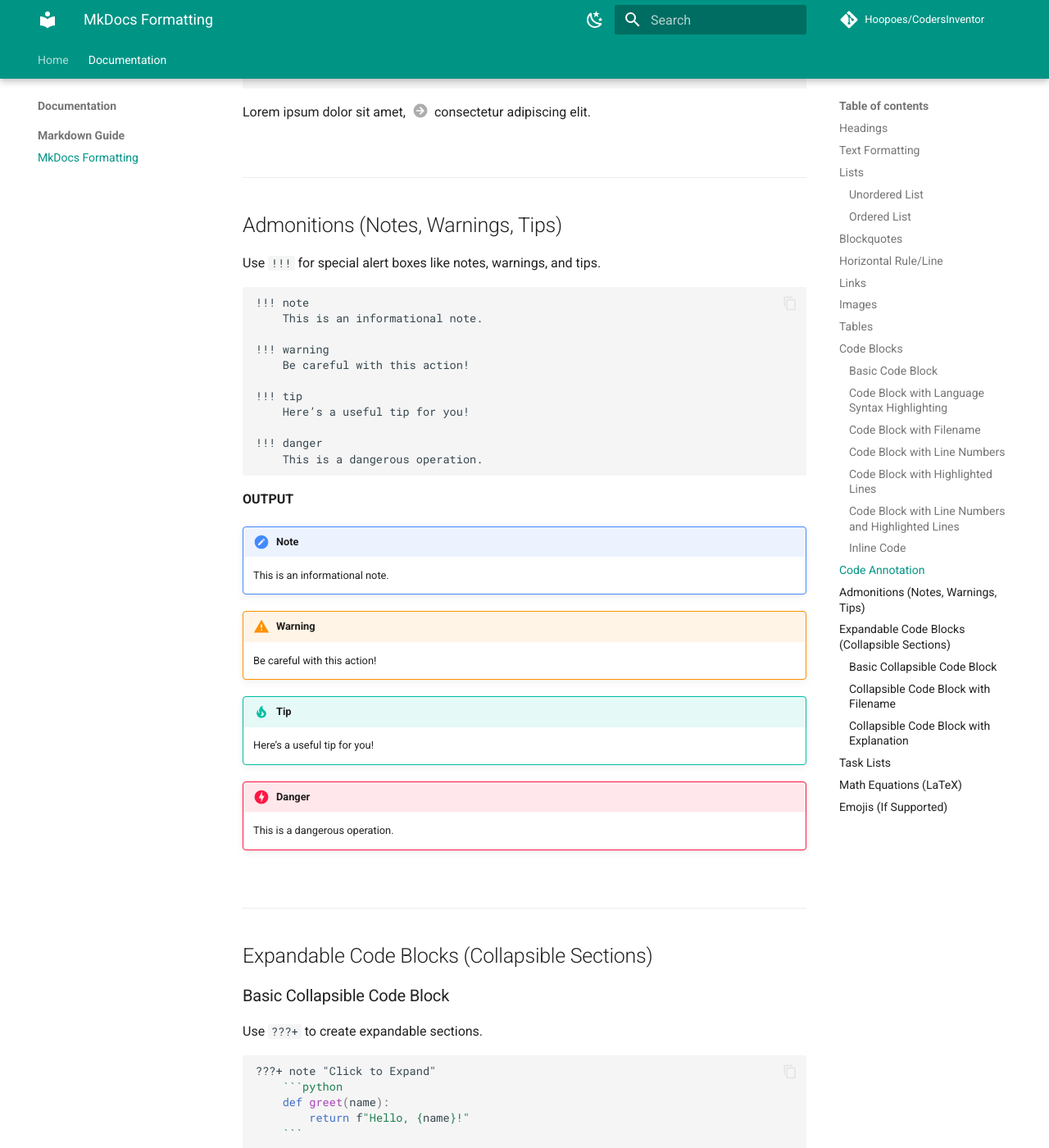
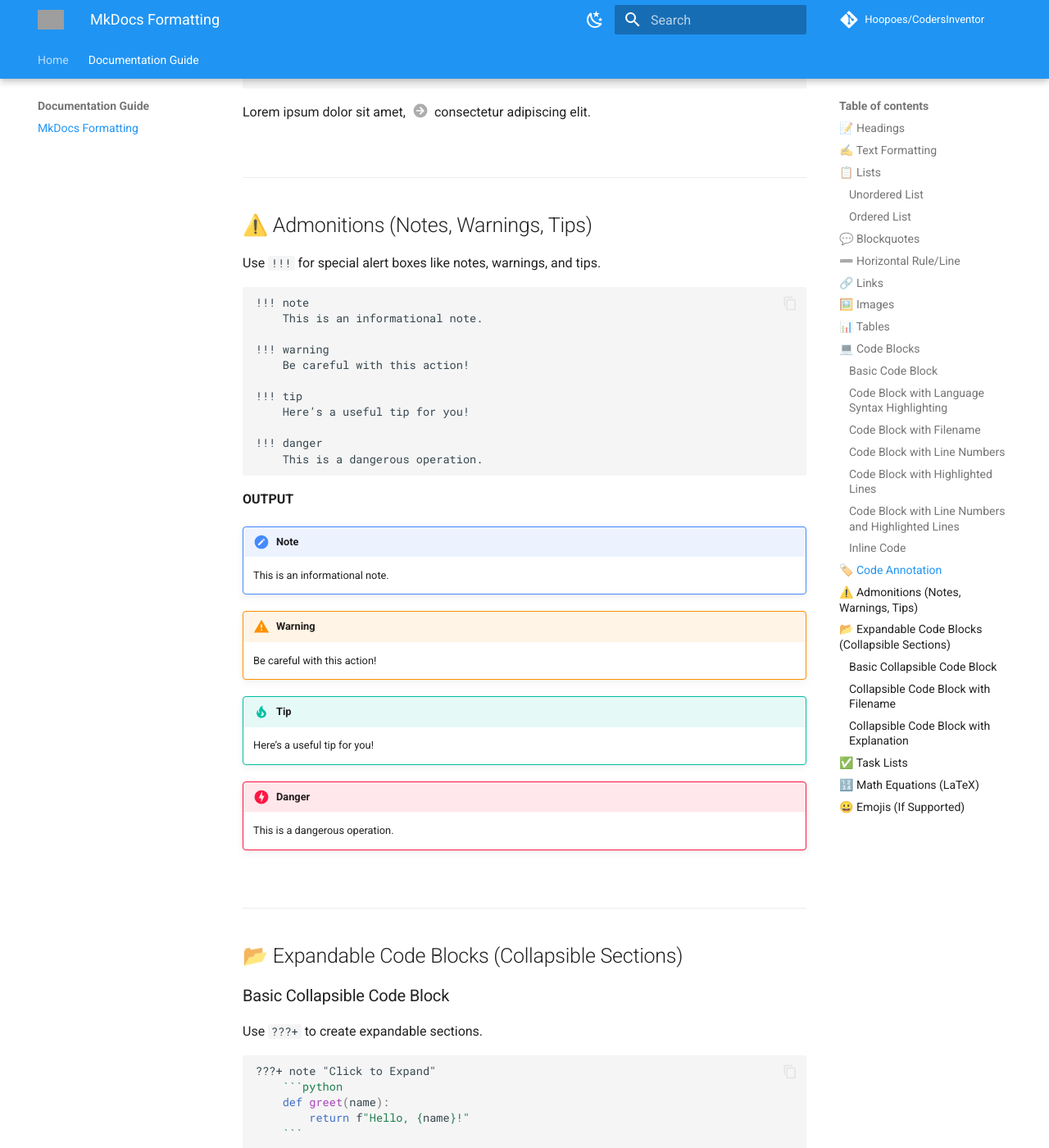
Before and after one commit to Hoopoes/CodersInventory, an MkDocs documentation site: the page built from docs/root/markdown/mkdocs-formatting-guide.md, in a window 1280 px wide and 1400 px high, scrolled down 6836 px. Shown: the whole window at 82% size. Built offline with MkDocs 1.6.1 and Material for MkDocs 9.7.7, drawn with Linux system fonts in a browser that asks for light colours; emoji names are drawn with the system emoji font; formulas are drawn with MathJax 3; comment, search, counter and statistics services are not loaded; some of the changed text lies outside the part shown; grey boxes are pictures that could not be loaded.

Commit message:
chore: mkdocs formatting-guide and mkdocs.yml updated

````diff
--- a/docs/root/markdown/mkdocs-formatting-guide.md
+++ b/docs/root/markdown/mkdocs-formatting-guide.md
@@ -1,4 +1,4 @@
-## Headings
+## 📝 Headings
 Use `#` symbols to create headings of different levels.
 ```md
 # H1 Heading
@@ -15,7 +15,7 @@ Use `#` symbols to create headings of different levels.
 
 
 
-## Text Formatting
+## ✍️ Text Formatting
 Style text using bold, italic, strikethrough, or a combination.
 ```md
 **Bold Text**
@@ -37,7 +37,7 @@ Style text using bold, italic, strikethrough, or a combination.
 
 
 
-## Lists
+## 📋 Lists
 
 ### Unordered List
 Create bulleted lists using `-` or `*`.
@@ -77,7 +77,7 @@ Use numbers for ordered lists.
 
 
 
-## Blockquotes
+## 💬 Blockquotes
 Use `>` to create blockquotes for emphasis or citations.
 ```md
 > This is a blockquote.
@@ -95,7 +95,7 @@ Use `>` to create blockquotes for emphasis or citations.
 
 
 
-## Horizontal Rule/Line
+## ➖ Horizontal Rule/Line
 Use `---`, `***`, or `___` to insert a horizontal line.
 ```md
 ---
@@ -115,7 +115,7 @@ ___
 
 
 
-## Links
+## 🔗 Links
 Create clickable hyperlinks using `[text](URL)`.
 ```md
 [Visit MkDocs](https://www.mkdocs.org)
@@ -131,7 +131,7 @@ Create clickable hyperlinks using `[text](URL)`.
 
 
 
-## Images
+## 🖼️ Images
 Embed images using `![Alt Text](Image URL)`.
 ```md
 ![Alt Text](https://via.placeholder.com/150)
@@ -147,7 +147,7 @@ Embed images using `![Alt Text](Image URL)`.
 
 
 
-## Tables
+## 📊 Tables
 Organize data using pipes `|` and hyphens `-`.
 ```md
 | Name  | Age |  Country |
@@ -169,7 +169,7 @@ Organize data using pipes `|` and hyphens `-`.
 
 
 
-## Code Blocks
+## 💻 Code Blocks
 
 ### Basic Code Block
 Wrap code snippets inside triple backticks.
@@ -285,7 +285,7 @@ Use `print("Hello, World!")` inside a sentence.
 
 
 
-## Code Annotation
+## 🏷️ Code Annotation
 
 ```
     ```python
@@ -330,7 +330,7 @@ Lorem ipsum dolor sit amet, (1) consectetur adipiscing elit.
 
 
 
-## Admonitions (Notes, Warnings, Tips)
+## ⚠️ Admonitions (Notes, Warnings, Tips)
 Use `!!!` for special alert boxes like notes, warnings, and tips.
 ```md
 !!! note
@@ -366,7 +366,7 @@ Use `!!!` for special alert boxes like notes, warnings, and tips.
 
 
 
-## Expandable Code Blocks (Collapsible Sections)
+## 📂 Expandable Code Blocks (Collapsible Sections)
 
 ### Basic Collapsible Code Block
 Use `???+` to create expandable sections.
@@ -436,7 +436,7 @@ Combine text and collapsible code blocks for better explanation.
 
 
 
-## Task Lists
+## ✅ Task Lists
 Create interactive task lists with `[ ]` for incomplete and `[x]` for completed tasks.
 ```md
 - [x] Task 1
@@ -456,7 +456,7 @@ Create interactive task lists with `[ ]` for incomplete and `[x]` for completed
 
 
 
-## Math Equations (LaTeX)
+## 🔢 Math Equations (LaTeX)
 Use LaTeX syntax within `$$` to display mathematical equations.
 ```md
 $$
@@ -476,7 +476,7 @@ $$
 
 
 
-## Emojis (If Supported)
+## 😀 Emojis (If Supported)
 Insert emojis using Unicode characters.
 ```md
 🚀 🎉 🔥
--- a/mkdocs.yml
+++ b/mkdocs.yml
@@ -25,11 +25,13 @@ strict: true
 theme:
   name: material
   language: en
+  logo: https://cdn-icons-png.flaticon.com/512/12141/12141658.png
+  favicon: https://cdn-icons-png.flaticon.com/64/12141/12141658.png
   features:
     - navigation.tabs
     - navigation.tabs.sticky
     - navigation.sections
-    # - toc.integrate
+    # - toc.integrate # commenting this result toc placed on right hand side
     - navigation.top
     - search.suggest
     - search.highlight
@@ -42,13 +44,13 @@ theme:
       toggle:
         icon: material/weather-night
         name: Switch to dark mode
-      primary: teal
+      primary: blue
       accent: purple
     - scheme: slate
       toggle:
         icon: material/weather-sunny
         name: Switch to light mode
-      primary: teal
+      primary: deep orange
       accent: lime
   plugins:
   - social
@@ -92,9 +94,8 @@ extra_javascript:
 
 nav:
   - Home: index.md
-  - Documentation:
-    - Markdown Guide:
-      - MkDocs Formatting: root/markdown/mkdocs-formatting-guide.md
+  - Documentation Guide:
+    - MkDocs Formatting: root/markdown/mkdocs-formatting-guide.md
     # - Functional Validator:
       # - Pydantic: root/functional_validator/pydantic.md
   # - User Guide:
````
